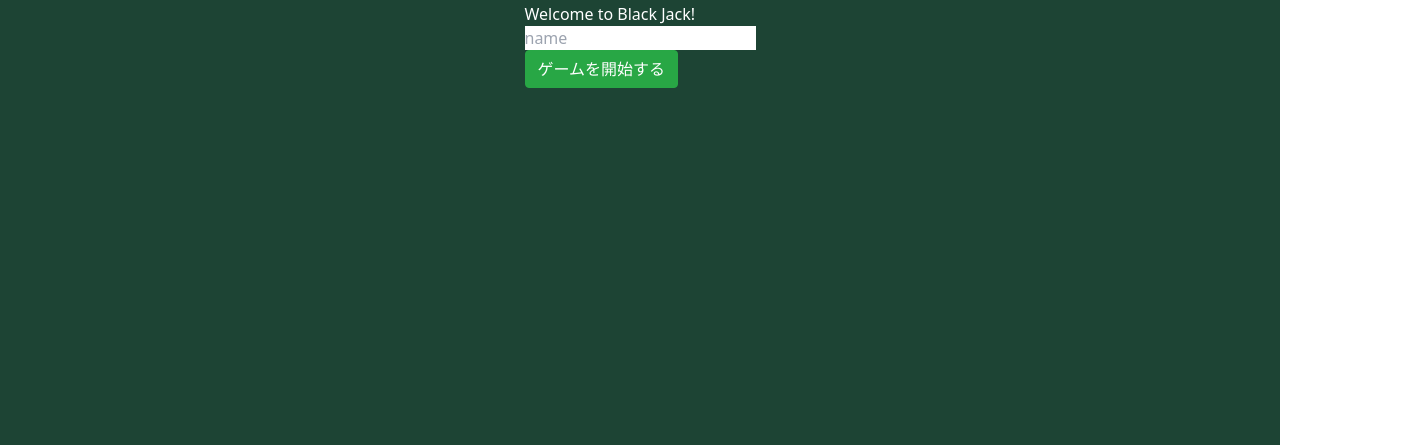
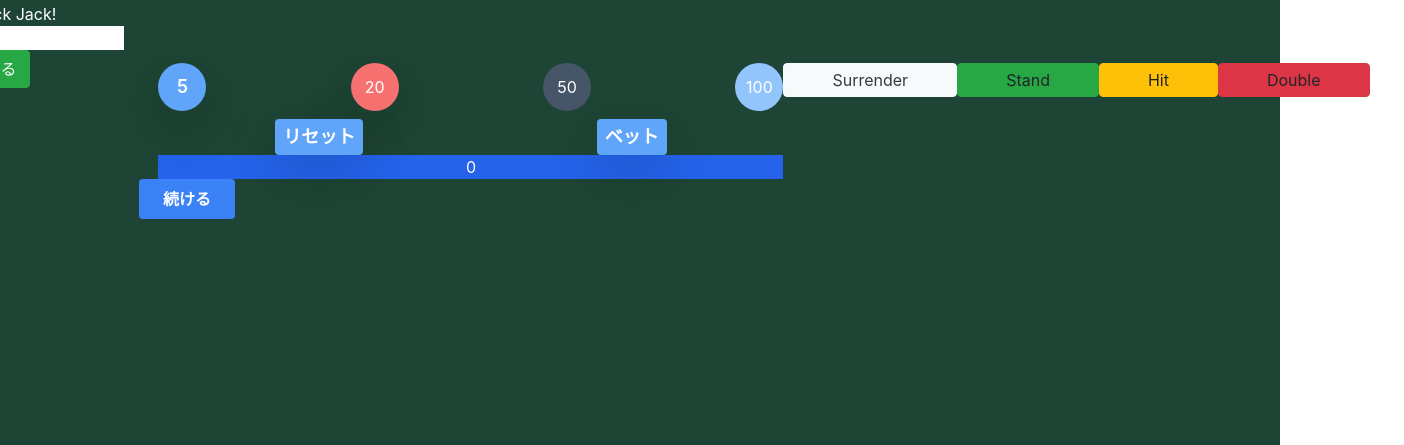
Before and after one commit to tokatu4561/brack-jack, a website with bundled scripts: page index.html in a window 1280 px wide. Shown: the part 355-800 px from the top of the page, 1404 px wide, since content can reach past the window. Built offline with nearby package versions, Linux system fonts and the light colour scheme.

Commit message:
style betting fase button

```diff
--- a/index.html
+++ b/index.html
@@ -11,11 +11,12 @@
       integrity="sha384-Vkoo8x4CGsO3+Hhxv8T/Q5PaXtkKtu6ug5TOeNV6gBiFeWPGFN9MuhOf23Q9Ifjh"
       crossorigin="anonymous"
     />
-
+    <!--
     <link
       href="https://unpkg.com/tailwindcss@^2/dist/tailwind.min.css"
       rel="stylesheet"
-    />
+    /> -->
+    <script src="https://cdn.tailwindcss.com/"></script>
 
     <!-- fontawesome -->
     <link
@@ -47,7 +48,7 @@
       </div>
 
       <!-- all cards (dealer, players) div -->
-      <div id="game-table" class="d-none col-12">
+      <div id="game-table" class="col-12">
         <div class="pt-5">
           <p class="m-0 text-center text-white rem3">Dealer</p>
 
@@ -71,69 +72,137 @@
             <div id="betting" class="d-flex flex-column w-50">
               <div class="py-2 d-flex justify-content-between">
                 <div>
-                  <button id="bet-5" data-bet="5" class="betting-item coin red">
+                  <button
+                    id="bet-5"
+                    data-bet="5"
+                    class="
+                      betting-item
+                      w-12
+                      h-12
+                      rounded-full
+                      shadow-lg
+                      bg-blue-400
+                      text-lg text-white
+                      font-semibold
+                      hover:bg-blue-500
+                      hover:shadow-sm
+                      hover:translate-y-0.5
+                      transform
+                      transition
+                    "
+                  >
                     5
                   </button>
-                  <p class="text-white text-center">5</p>
                 </div>
                 <div>
                   <button
                     id="bet-20"
                     data-bet="20"
-                    class="betting-item coin orange"
+                    class="
+                      betting-item
+                      w-12
+                      h-12
+                      shadow-lg
+                      bg-red-400
+                      text-white
+                      rounded-full
+                      hover:bg-red-600
+                      hover:shadow-sm
+                      hover:translate-y-0.5
+                      transform
+                      transition
+                    "
                   >
                     20
                   </button>
-                  <p class="text-white text-center">20</p>
                 </div>
                 <div>
                   <button
                     id="bet-50"
                     data-bet="50"
-                    class="betting-item coin orange"
+                    class="
+                      betting-item
+                      w-12
+                      h-12
+                      bg-slate-600
+                      text-white
+                      rounded-full
+                      hover:translate-y-0.5
+                      hover:bg-slate-700
+                      transform
+                      transition
+                    "
                   >
                     50
                   </button>
-                  <p class="text-white text-center">50</p>
                 </div>
-                <!-- end betChoiceDiv -->
-                <!-- betChoiceDiv -->
                 <div>
                   <button
                     id="bet-100"
                     data-bet="100"
-                    class="betting-item coin orange"
+                    class="
+                      betting-item
+                      w-12
+                      h-12
+                      bg-blue-300
+                      text-white
+                      rounded-full
+                      hover:bg-blue-400
+                      hover:shadow-sm
+                      hover:translate-y-0.5
+                      transform
+                      transition
+                    "
                   >
                     100
                   </button>
-                  <p class="text-white text-center">100</p>
                 </div>
-                <!-- end betChoiceDiv -->
               </div>
-              <!-- end bestSelectionDiv -->
-              <!-- betSubmitDiv -->
-              <p
-                id="bet-total"
-                class="mb-4 font-bold bold bg-primary text-white text-center"
-              >
-                100
-              </p>
+              <div class="bet-and-rest flex justify-around">
                 <button
                   id="btn-reset"
-                class="mb-4 w-100 btn-primary rem5 text-center bg-primary"
+                  class="
+                    shadow-lg
+                    px-2
+                    py-1
+                    bg-blue-400
+                    text-lg text-white
+                    font-semibold
+                    rounded
+                    hover:bg-blue-500
+                    hover:shadow-sm
+                    hover:translate-y-0.5
+                    transform
+                    transition
+                  "
                 >
                   リセット
                 </button>
                 <button
                   type="button"
                   id="bet-btn"
-                class="w-100 btn-success rem5 text-center bg-primary"
+                  class="
+                    shadow-lg
+                    px-2
+                    py-1
+                    bg-blue-400
+                    text-lg text-white
+                    font-semibold
+                    rounded
+                    hover:bg-blue-500
+                    hover:shadow-sm
+                    hover:translate-y-0.5
+                    transform
+                    transition
+                  "
                 >
-                ベットしてください
+                  ベット
                 </button>
               </div>
-            <!-- end betsDiv-->
-
+              <p id="bet-total" class="text-white bg-blue-600 text-center">0</p>
+            </div>
+            <!-- end beting-->
+            <!-- user act -->
             <div id="acting" class="d-flex flex-wrap w-70 d-none">
               <div class="py-2">
                 <a
```
Lines whose indentation alone changed are shown as unchanged.
